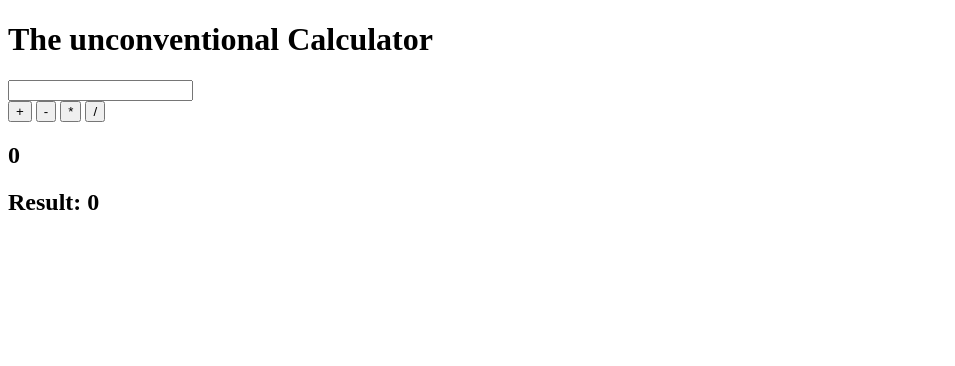
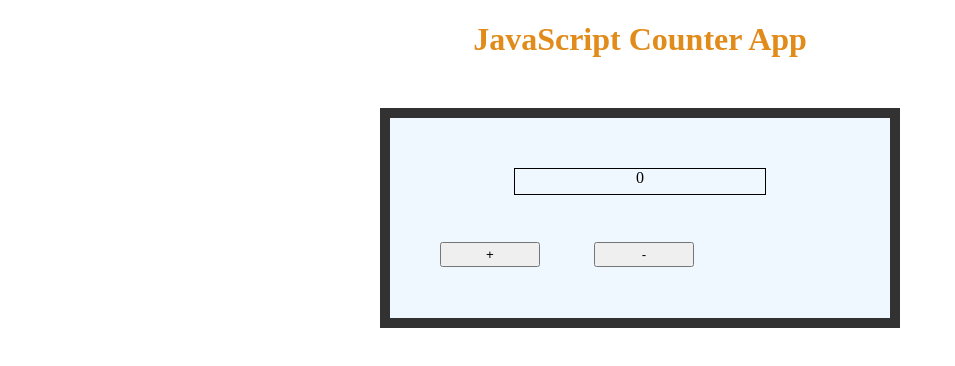
Before and after one commit to mamu234/simple-counter-app, a plain HTML site: page index.html in a window 1280 px wide. Shown: the whole page, without its empty margins (0-955 px from the left). Drawn offline with Linux system fonts and the light colour scheme.

Commit message:
updated changes for js file

```diff
--- a/app.js
+++ /dev/null
@@ -1 +0,0 @@
-alert ('this works');
--- /dev/null
+++ b/assets/app.js
@@ -0,0 +1,15 @@
+let add = document.getElementById('increment');
+let remove = document.getElementById('decrement');
+
+let int = document.getElementById('number');
+let integer = 0;
+
+add.addEventListener('click', function(){
+    integer += 1;
+    int.innerHTML = integer;
+})
+
+remove.addEventListener('click', function(){
+    integer -= 1;
+    int.innerHTML = integer;
+})
--- /dev/null
+++ b/assets/style.css
@@ -0,0 +1,37 @@
+#container{
+    height:200px;
+    width:500px;
+    border: 10px solid #323232;
+    margin: 50px auto;
+    margin-bottom: 100px;
+    background-color: aliceblue;
+}
+
+h1{
+text-align: center;
+color: rgb(225, 139, 27);
+}
+
+#number{
+  height:25px;
+  width: 250px;
+  margin:50px auto;
+  border:1px solid black;
+  text-align: center;
+  background-color: aliceblue;
+}
+
+#increment{
+    height:25px;
+    width:100px;
+    margin-top: -90px;
+    margin-left:50px;
+
+}
+
+#decrement{
+    height:25px;
+    width:100px;
+    margin-top: -90px;
+    margin-left:50px;
+}
--- a/index.html
+++ b/index.html
@@ -4,29 +4,21 @@
     <meta charset="UTF-8">
     <meta http-equiv="X-UA-Compatible" content="IE=edge">
     <meta name="viewport" content="width=device-width, initial-scale=1.0">
-    <title>calculator</title>
-    <link rel="stylesheet" href="assets/styles.app.css"/>
+    <title>counter</title>
+    <link rel="stylesheet" href="assets/style.css"/>
 </head>
 <body>
-    <header>
-        <h1>The unconventional Calculator</h1>
-    </header>
+    <body>
+        <h1>JavaScript Counter App</h1>
+        <div id="container">
 
-    <section id="calculator">
-        <input type="number" id="input-number"/>
-        <div id="calc-actions">
-            <button type="button" id="btn-add"> + </button>
-            <button type="button" id="btn-subtract"> - </button>
-            <button type="button" id="btn-multiply"> * </button>
-            <button type="button" id="btn-divide"> / </button>
+        <div id="number">0</div>
+          <button id="increment">+ </button>
+        <button id="decrement">-</button>
         </div>
 
-    </section>
 
-    <section id="results">
-<h2 id="current-calculator"> 0</h2>
-<h2> Result: <span id="current-result"> 0</span></h2>
+        <script src="assets/app.js"></script>
+    </body>
 
-    </section>
-</body>
 </html>
```
